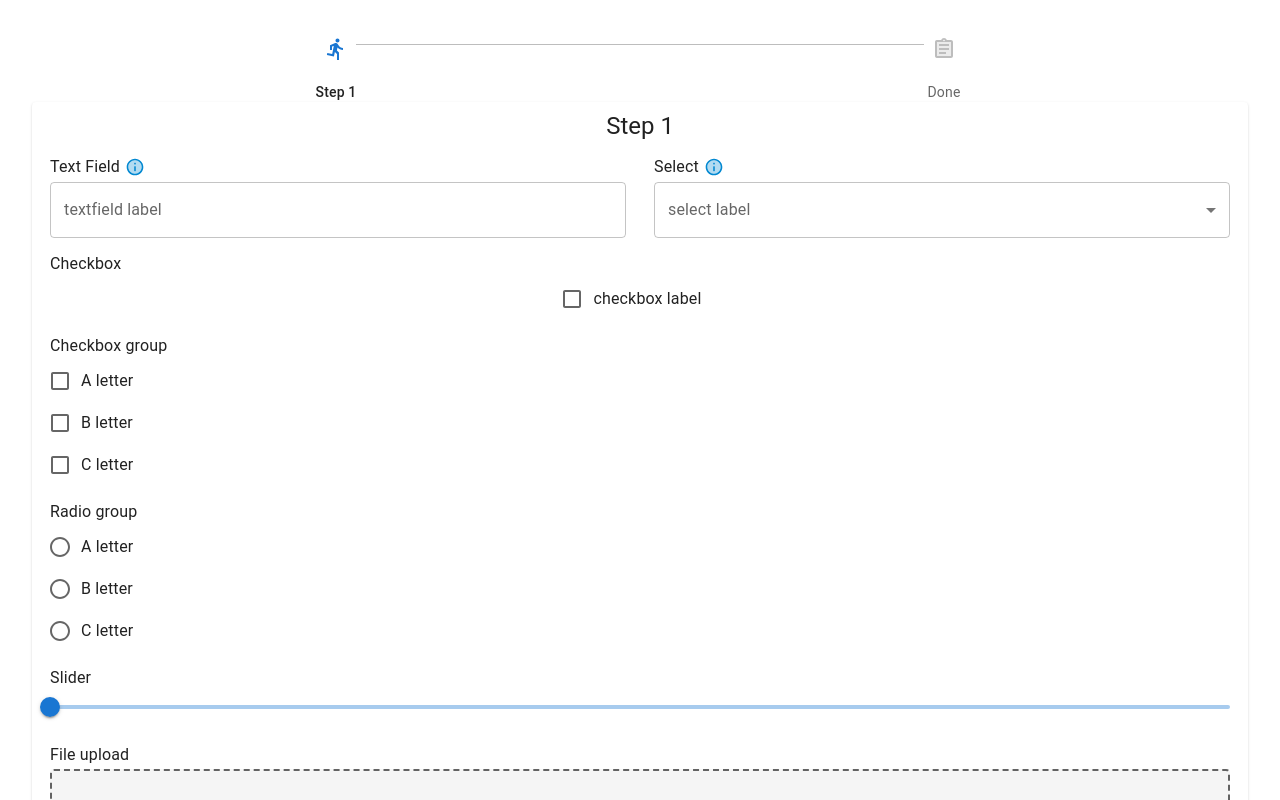
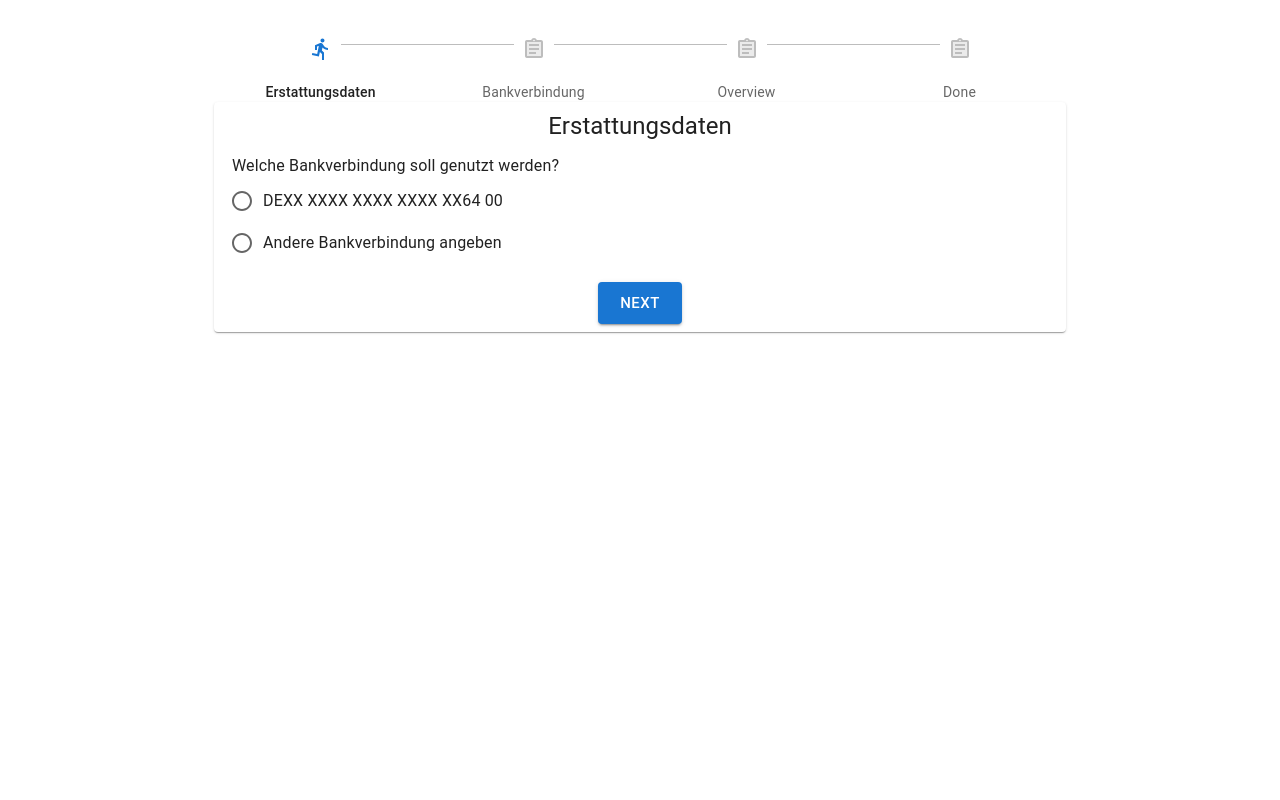
Before and after one commit to d-kuznetsov/asst-react-v3, a React (Vite) app: page / in a window 1280 px wide. Shown: the top 800 px of the page. Built offline with nearby package versions, Linux system fonts and the light colour scheme.

Commit message:
add real example

```diff
--- /dev/null
+++ b/examples/config-4.js
@@ -0,0 +1,292 @@
+// real example
+import { FIELD_TYPES } from "../src/field-types";
+
+const ERROR_MESSAGE = "Bitte geben Sie die gewünschte Information ein.";
+
+export default {
+  steps: [
+    /*     {
+      id: "Information about the regulation",
+      title: "Angaben zur Verordnung",
+      fields: [
+        {
+          id: "recipe by doctor",
+          title:
+            "Wurde das Rezept von einem Arzt (kein Heilpraktiker) ausgestellt?",
+          type: FIELD_TYPES.RADIO_GROUP,
+          options: {
+            items: [
+              {
+                label: "Ja",
+                value: "yes",
+              },
+              {
+                label: "Nein",
+                value: "no",
+              },
+            ],
+          },
+          validate: (value) => {
+            return value ? null : ERROR_MESSAGE;
+          },
+        },
+        {
+          id: "Wurde das Rezept vom Arzt unterschrieben?",
+          title: "Wurde das Rezept vom Arzt unterschrieben?",
+          type: FIELD_TYPES.RADIO_GROUP,
+          options: {
+            items: [
+              {
+                label: "Ja",
+                value: "yes",
+              },
+              {
+                label: "Nein",
+                value: "no",
+              },
+            ],
+          },
+          hide: (_, stepMap) => {
+            return stepMap["recipe by doctor"] !== "yes";
+          },
+        },
+        // 3
+        {
+          id: "Verordnungsdatum",
+          title: "Verordnungsdatum",
+          type: FIELD_TYPES.TEXT,
+          info: "An welchem Tag wurde das Rezept ausgestellt?",
+          options: {
+            type: "date",
+          },
+          columns: 1,
+          validate: (value) => {
+            return value ? null : ERROR_MESSAGE;
+          },
+        },
+        // 4
+        {
+          id: "Abgabedatum",
+          title: "Abgabedatum",
+          type: FIELD_TYPES.TEXT,
+          info: "An welchem Tag haben Sie das Arzneimittel in der Apotheke erhalten? (Datum der Quittung oder des Rezeptaufdrucks der Apotheke)",
+          options: {
+            type: "date",
+          },
+          columns: 1,
+          validate: (value, stepMap) => {
+            if (!value) {
+              return ERROR_MESSAGE;
+            }
+            return stepMap["Verordnungsdatum"] < value
+              ? null
+              : "Abgabedatum muss nach dem Verordnungsdatum sein";
+          },
+        },
+        // 5
+        {
+          id: "discount",
+          title: "Hat Ihnen die Apotheke einen Rabatt gewährt?",
+          type: FIELD_TYPES.RADIO_GROUP,
+          options: {
+            items: [
+              {
+                label: "Ja",
+                value: "yes",
+              },
+              {
+                label: "Nein",
+                value: "no",
+              },
+            ],
+          },
+        },
+        // 6
+        {
+          id: "Höhe des Rabattes in Euro",
+          title: "Höhe des Rabattes in Euro",
+          type: FIELD_TYPES.TEXT,
+          columns: 1,
+          options: {
+            type: "number",
+          },
+          hide: (_, stepMap) => {
+            return stepMap["discount"] !== "yes";
+          },
+        },
+        // 7
+        {
+          id: "Welche Arzneimittel wurden verordnet?",
+          title: "Welche Arzneimittel wurden verordnet?",
+          type: FIELD_TYPES.CHECKBOX_GROUP,
+          options: {
+            items: [
+              {
+                label: "Alternative Arzneimittel",
+                value: "Alternative Arzneimittel",
+              },
+              {
+                label: "Arzneimittel, das bei einer Notfallbehandlung privat verordnet wurde",
+                value: "Arzneimittel, das bei einer Notfallbehandlung privat verordnet wurde",
+              },
+              {
+                label: "Arzneimittel im Rahmen einer Schwangerschaft",
+                value: "Arzneimittel im Rahmen einer Schwangerschaft",
+              },
+              {
+                label: "Sonstige Arzneimittel",
+                value: "Sonstige Arzneimittel",
+              },
+            ]
+          }
+        }
+      ],
+      next: () => {
+        return "Angaben zu den Arzneimitteln";
+      },
+    }, */
+    /*     {
+      id: "Angaben zu den Arzneimitteln",
+      title: "Angaben zu den Arzneimitteln",
+      fields: [
+        {
+          id: "Welche Arzneimittel wurden gekauft?",
+          title: "Welche Arzneimittel wurden gekauft?",
+          type: FIELD_TYPES.COMPOUND,
+          options: {
+            atLeastOne: true,
+          },
+          fields: [
+            {
+              id: "Pharmazentralnummer (PZN)",
+              title: "Pharmazentralnummer (PZN)",
+              type: FIELD_TYPES.TEXT,
+              info: "Die Pharmazentralnummer (PZN) finden Sie auf dem Rezept/der Apothekenquittung oder auf der Verpackung des Arzneimittels.",
+              options: {},
+              validate: (value) => {
+                const res = value ? null : ERROR_MESSAGE;
+                console.log(res);
+                return res;
+              },
+            },
+            {
+              id: "Anzahl der Packungen",
+              title: "Anzahl der Packungen",
+              type: FIELD_TYPES.TEXT,
+              options: {
+                type: "number",
+              },
+            },
+            {
+              id: "Gesamtkosten des Arzneimittels in Euro",
+              title: "Gesamtkosten des Arzneimittels in Euro",
+              info: "Den Betrag entnehmen Sie bitte der Apothekenquittung.",
+              type: FIELD_TYPES.TEXT,
+              options: {
+                type: "number",
+              },
+            },
+          ],
+        },
+      ],
+      next: () => {
+        return "Hochzuladende Dokumente";
+      },
+    }, */
+    /*     {
+      id: "Hochzuladende Dokumente",
+      title: "Hochzuladende Dokumente",
+      fields: [
+        {
+          id: "Bitte laden Sie hier die Dokumente hoch",
+          title: "Bitte laden Sie hier die Dokumente hoch",
+          type: FIELD_TYPES.FILE_UPLOAD,
+          info: "Ärztliche Verordnung des Arzneimittels",
+          validate: (value) => {
+            return value.length ? null : "Bitte laden Sie eine Datei hoch.";
+          },
+        },
+        {
+          id: "checkbox",
+          title: "Richtigkeit der Angaben",
+          type: FIELD_TYPES.CHECKBOX,
+          options: {
+            label:
+              "Hiermit bestätige ich verbindlich die Richtigkeit meiner Angaben.",
+          },
+          validate: (value) => {
+            return value
+              ? null
+              : "Bitte bestätigen Sie per Klick auf das Kästchen, dass Sie dem Text zustimmen.";
+          },
+        },
+      ],
+      next: () => {
+        return "Erstattungsdaten";
+      },
+    }, */
+    {
+      id: "Erstattungsdaten",
+      title: "Erstattungsdaten",
+      fields: [
+        {
+          id: "Bankverbindung",
+          title: "Welche Bankverbindung soll genutzt werden?",
+          type: FIELD_TYPES.RADIO_GROUP,
+          options: {
+            items: [
+              {
+                label: "DEXX XXXX XXXX XXXX XX64 00",
+                value: "DEXX",
+              },
+              {
+                label: "Andere Bankverbindung angeben",
+                value: "andere",
+              },
+            ],
+          },
+        },
+      ],
+      next: (stepMap) => {
+        return stepMap["Bankverbindung"] === "DEXX" ? "overview" : "Bankverbindung";
+      },
+    },
+    {
+      id: "Bankverbindung",
+      title: "Bankverbindung",
+      fields: [
+        {
+          id: "IBAN",
+          title: "IBAN",
+          type: FIELD_TYPES.TEXT,
+          options: {},
+        },
+        {
+          id: "Kontoinhaber",
+          title: "Kontoinhaber",
+          type: FIELD_TYPES.TEXT,
+          options: {},
+        },
+      ],
+      next: () => {
+        return "overview";
+      },
+    },
+    {
+      id: "overview",
+      title: "Overview",
+      type: "STEP_TYPE_OVERVIEW",
+      next: () => {
+        return "done";
+      },
+      submit: async (data) => {
+        await new Promise((resolve) => setTimeout(resolve, 2000, data));
+      },
+    },
+    {
+      id: "done",
+      title: "Done",
+      type: "STEP_TYPE_DONE",
+    },
+  ],
+};
--- a/src/App.jsx
+++ b/src/App.jsx
@@ -1,7 +1,7 @@
 import "./App.css";
 import Assistent from "./components/Assistent";
 // import config from "./config";
-import config from "../examples/config-3";
+import config from "../examples/config-4";
 import ContextProvider from "./components/ContextProvider";
 
 function App() {
--- a/src/components/Assistent.jsx
+++ b/src/components/Assistent.jsx
@@ -4,6 +4,7 @@ import Overview from "./Overview";
 import LoadingIndicator from "./LoadingIndicator";
 import Box from "@mui/material/Box";
 import ScopedCssBaseline from "@mui/material/ScopedCssBaseline";
+import Container from '@mui/material/Container';
 import { useAsstContext } from "../context";
 
 const Assistent = ({ config }) => {
@@ -19,7 +20,12 @@ const Assistent = ({ config }) => {
 
   return (
     <ScopedCssBaseline>
-      <Box position="relative">
+      <Container fixed maxWidth="md" sx={{
+        position: "relative",
+        display: "flex",
+        flexDirection: "column",
+        alignItems: "stretch"
+      }}>
         <LoadingIndicator />
         <StepIndicator />
         {stepType === "STEP_TYPE_DONE" ? (
@@ -29,7 +35,7 @@ const Assistent = ({ config }) => {
         ) : (
           <Step nodeId={stepNodeId} />
         )}
-      </Box>
+      </Container>
     </ScopedCssBaseline>
   );
 };
--- /dev/null
+++ b/src/components/ContentWrapper.jsx
@@ -0,0 +1,30 @@
+import Box from "@mui/material/Box";
+import Button from "@mui/material/Button";
+import Card from "@mui/material/Card";
+
+const ContentWrapper = (props) => {
+  const { children, title, stepHistory, onBack, onNext } = props;
+
+  return (
+    <Card sx={{ py: 1 }}>
+      <Box typography="h5">{title}</Box>
+      {children}
+      <Box
+        sx={{
+          mt: 1,
+        }}
+      >
+        {!!stepHistory.length && (
+          <Button size="large" onClick={onBack}>
+            Prev
+          </Button>
+        )}
+        <Button variant="contained" size="large" onClick={onNext}>
+          Next
+        </Button>
+      </Box>
+    </Card>
+  );
+};
+
+export default ContentWrapper;
--- a/src/components/Field/CompoundField.jsx
+++ b/src/components/Field/CompoundField.jsx
@@ -26,10 +26,14 @@ const CompoundField = ({ Field, nodeId }) => {
   };
 
   return (
-    <>
+    <Box
+      sx={{
+        py: 1,
+      }}
+    >
       {!!node.children?.length && (
         <Stack
-          spacing={1}
+          spacing={2}
           sx={{
             p: 1,
             backgroundColor: "grey.100",
@@ -38,13 +42,21 @@ const CompoundField = ({ Field, nodeId }) => {
         >
           {node.children?.map((id) => {
             return (
-              <Card key={id}>
+              <Card
+                key={id}
+                sx={{
+                  p: 1,
+                  pb: 2,
+                }}
+              >
                 <IconButton onClick={() => handleDelete(id)}>
                   <DeleteIcon fontSize="medium" />
                 </IconButton>
-                {asstState.nodes[id].children.map((id) => {
-                  return <Field key={id} nodeId={id} />;
-                })}
+                <Stack spacing={1}>
+                  {asstState.nodes[id].children.map((id) => {
+                    return <Field key={id} nodeId={id} />;
+                  })}
+                </Stack>
               </Card>
             );
           })}
@@ -60,7 +72,7 @@ const CompoundField = ({ Field, nodeId }) => {
           Add
         </Button>
       </Box>
-    </>
+    </Box>
   );
 };
 
--- a/src/components/Field/Field.jsx
+++ b/src/components/Field/Field.jsx
@@ -99,6 +99,8 @@ const Field = ({ nodeId }) => {
         <Grid item xs={2} sm={node.config.columns || 2}>
           <Box
             sx={{
+              display: "flex",
+              flexDirection: "column",
               border: 2,
               borderRadius: 1,
               borderColor: showError ? "error.light" : "background.default",
@@ -116,7 +118,7 @@ const Field = ({ nodeId }) => {
               {!!node.config.info && <Info text={node.config.info} />}
             </Box>
             {component}
-            {showError && (
+            {showError && !node.children && (
               <Box
                 sx={{
                   display: "flex",
--- a/src/components/Overview.jsx
+++ b/src/components/Overview.jsx
@@ -1,5 +1,10 @@
 import { FIELD_TYPES } from "../field-types";
 import { useAsstContext } from "../context";
+import ContentWrapper from "./ContentWrapper";
+
+import Stack from "@mui/material/Stack";
+import Card from "@mui/material/Paper";
+import Box from "@mui/material/Box";
 
 const FieldOverview = ({ nodeId }) => {
   const { asstState } = useAsstContext();
@@ -70,12 +75,6 @@ const Overview = ({ nodeId }) => {
       });
     }
   };
-  const handleNext = () => {
-    dispatch({
-      type: "SET_CURRENT_STEP_ID",
-      stepId: node.config.next(),
-    });
-  };
   const handleBack = () => {
     dispatch({
       type: "STEP_BACK",
@@ -92,29 +91,29 @@ const Overview = ({ nodeId }) => {
     });
 
   return (
-    <div>
-      <div>Overview</div>
-      <div>
+    <ContentWrapper
+      onBack={handleBack}
+      onNext={handleSubmit}
+      stepHistory={asstState.stepHistory}
+      title="Overview"
+    >
+      <Stack spacing={2} sx={{
+        px: 2
+      }}>
         {items.map((node) => {
           return (
-            <div key={node.id}>
-              <div>{node.config.title}</div>
+            <Card key={node.id} elevation={3}>
+              <Box typography="h5">{node.config.title}</Box>
               <div>
                 {node.children.map((id) => {
                   return <FieldOverview key={id} nodeId={id} />;
                 })}
               </div>
-            </div>
+            </Card>
           );
         })}
-      </div>
-      <div>
-        {!!asstState.stepHistory.length && (
-          <button onClick={handleBack}>Prev</button>
-        )}
-        <button onClick={handleSubmit}>Next</button>
-      </div>
-    </div>
+      </Stack>
+    </ContentWrapper>
   );
 };
 
--- a/src/components/Step.jsx
+++ b/src/components/Step.jsx
@@ -20,7 +20,7 @@ const Step = ({ nodeId }) => {
     }
     dispatch({
       type: "SET_CURRENT_STEP_ID",
-      stepId: node.config.next(node.hash),
+      stepId: node.config.next(node.value),
     });
   };
 
--- a/src/context.js
+++ b/src/context.js
@@ -265,12 +265,15 @@ const deleteCompoundField = (state, action) => {
 
   newNodes = {
     ...newNodes,
-    [parentId]: wrapNode({
-      ...newNodes[parentId],
-      children: newNodes[parentId].children.filter(
-        (childId) => childId !== nodeId
-      ),
-    }),
+    [parentId]: wrapNode(
+      {
+        ...newNodes[parentId],
+        children: newNodes[parentId].children.filter(
+          (childId) => childId !== nodeId
+        ),
+      },
+      newNodes[parentId].config
+    ),
   };
 
   return {
--- a/src/index.css
+++ b/src/index.css
@@ -26,10 +26,7 @@ a:hover {
 
 body {
   margin: 0;
-  display: flex;
-  place-items: center;
-  min-width: 320px;
-  min-height: 100vh;
+  padding: 0;
 }
 
 /* h1 {
```
